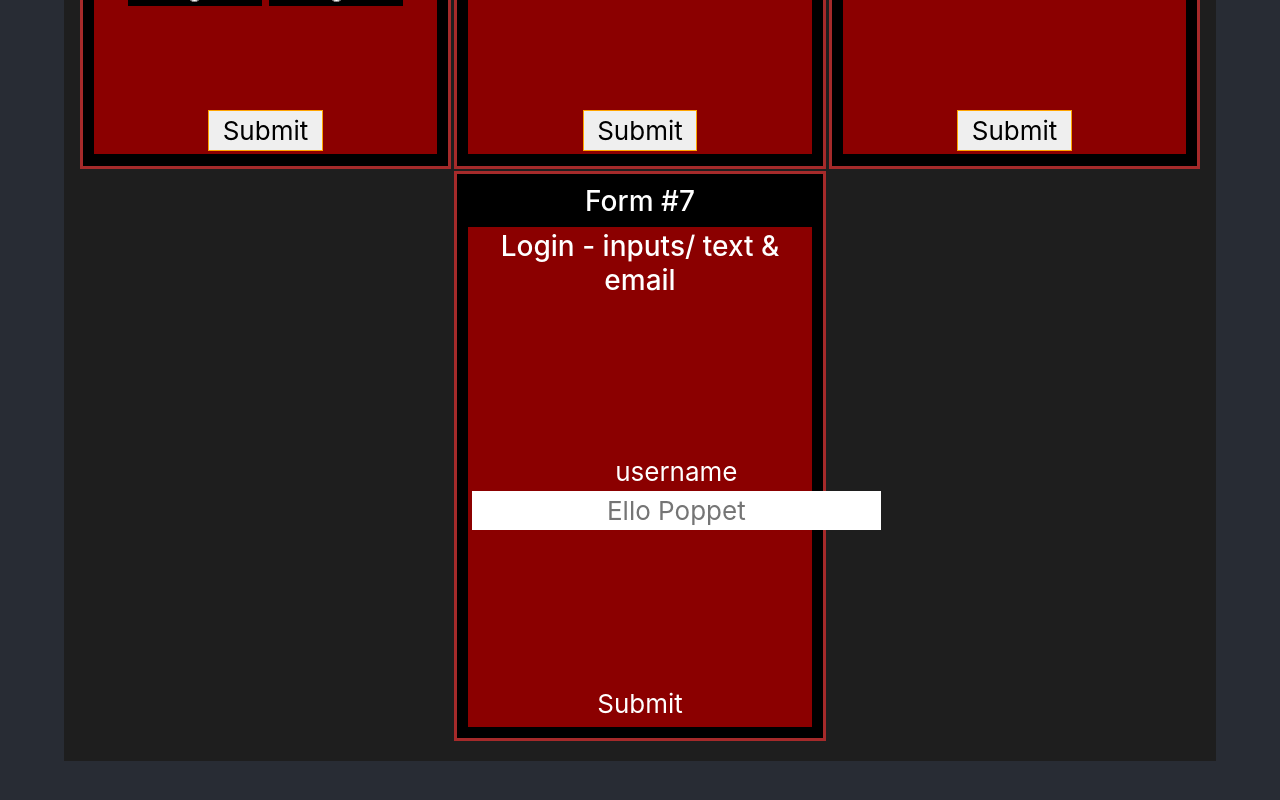
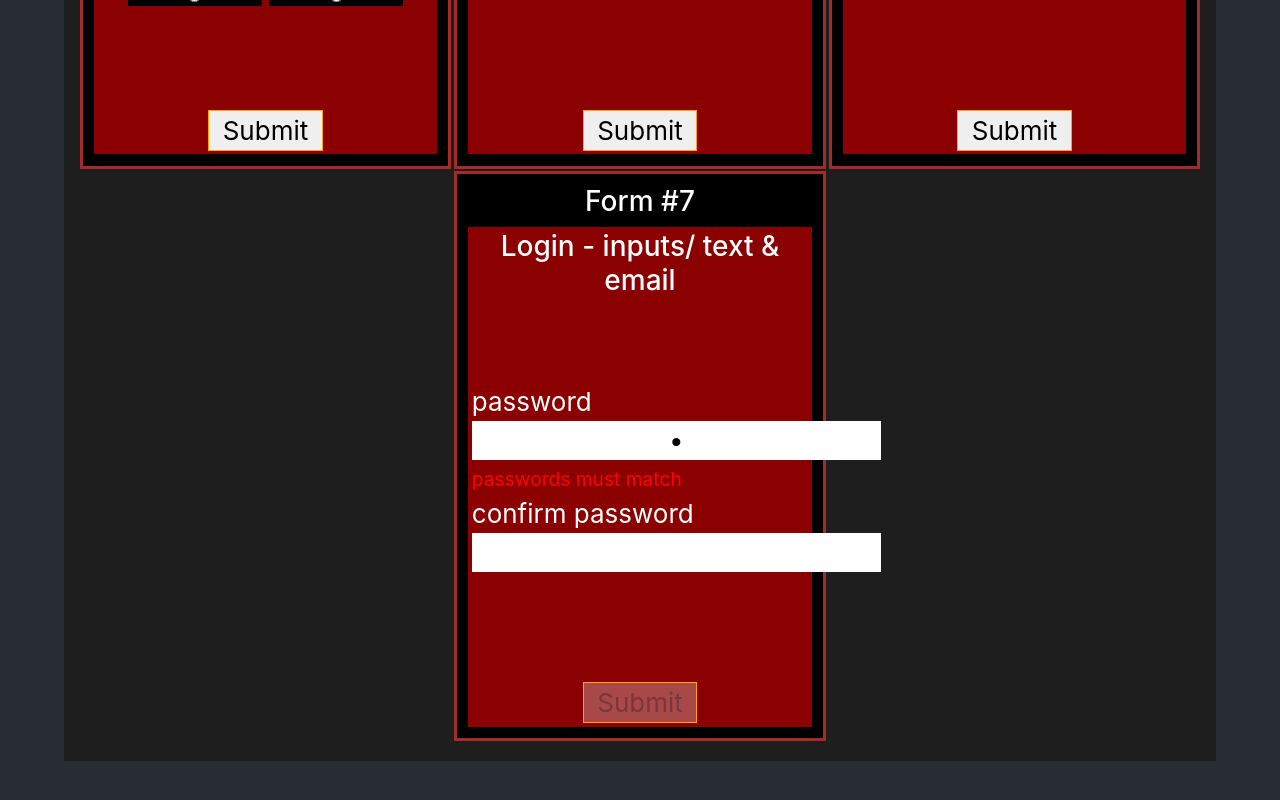
Before and after one commit to DustinThewind505/login-practice, a React (Create React App) app in the folder react-practice/: page /page3/default in a window 1280 px wide. Shown: the part 2086-2886 px from the top of the page. Built offline with nearby package versions, Linux system fonts and the light colour scheme.

Commit message:
matching passwords

```diff
--- a/react-practice/src/App.css
+++ b/react-practice/src/App.css
@@ -1,3 +1,18 @@
+label {
+  margin: 0 auto;
+  display: flex;
+  flex-direction: column;
+  align-items: flex-start;
+  position: relative;
+  padding-bottom: 10%;
+}
+
+small {
+  position: absolute;
+  bottom: 0;
+  left: 0;
+}
+
 .forms-app {
   display: flex;
   flex-direction: column;
--- a/react-practice/src/components/PAGE3/default/forms/login.js
+++ b/react-practice/src/components/PAGE3/default/forms/login.js
@@ -1,26 +1,82 @@
-import React from 'react';
+import React, { useEffect, useState } from 'react';
 
 
 
 
-function LoginForm(props){
+function LoginForm(props) {
+    // ========== STATE ==========
+    const [disableButton, setDisableButton] = useState(false)
+
+    const [formData, setFormData] = useState({
+        password1: "a",
+        password2: ""
+    })
+
+
+
+    // ========== FUNCTIONS ==========
+    const handleChange = e => {
+        const newFormState = {
+            ...formData,
+            [e.target.name]: e.target.value
+        }
+
+        setFormData(newFormState)
+    }
+
+    const handleSubmit = e => {
+        e.preventDefault();
+
+        props.setDisplayForm(formData)
+
+        // const small = document.querySelector('small')
+
+        // small.innerText = "Error Message"
+
+        setFormData({
+            password1: "",
+            password2: ""
+        })
+    }
+
+    useEffect(() => {
+        if(formData.password1 !== formData.password2){
+            setDisableButton(true)
+
+            const small = document.querySelector('small')
+            small.innerText = "passwords must match"
+
+        } else {
+            setDisableButton(false)
+            const small = document.querySelector('small')
+            small.innerText = ""
+        }
+    }, [formData])
 
 
 
 
 
-    return(
+    // ========== COMPONENT ==========
+    return (
         <>
             <div className='form-container'>
                 <h3>Form #7</h3>
-        <form>
+                <form onSubmit={handleSubmit}>
                     <h3>Login - inputs/ text & email</h3>
                     <section className='form-body'>
-        <label>username
-            <input type='text' placeholder='Ello Poppet' />
+                        <label>password
+                            <input type='password' name='password1' value={formData.password1} onChange={handleChange} required/>
+                            <small className='error'></small>
+                        </label>
+                        <label>confirm password
+                            <input type='password' name='password2' value={formData.password2} onChange={handleChange} required/>
+                            <small></small>
                         </label>
                     </section>
-            <footer type='submit'>Submit</footer>
+                    <footer>
+                        <button type='submit' disabled={disableButton}>Submit</button>
+                    </footer>
                 </form>
             </div>
         </>
--- a/react-practice/src/components/PAGE3/default/forms/number.js
+++ b/react-practice/src/components/PAGE3/default/forms/number.js
@@ -32,13 +32,13 @@ function NumberInputForm(props) {
 
 
 
-
+    // ========== COMPONENT ==========
     return (
         <div className='form-container'>
             <h3>Form #3</h3>
             <p>Number: {formData.number}</p>
             <form onSubmit={handleSubmit}>
-                <h3>NForm #3 - input/number</h3>
+                <h3>Form #3 - input/number</h3>
                 <section className='form-body'>
                     <label>number
                         <input type='number' name='number' value={formData.number} onChange={handleChange} required />
--- a/react-practice/src/index.css
+++ b/react-practice/src/index.css
@@ -33,13 +33,6 @@ body {
     sans-serif;
   -webkit-font-smoothing: antialiased;
   -moz-osx-font-smoothing: grayscale;
-}
-
-label {
-  margin: 0 auto;
-  display: flex;
-  flex-direction: column;
-  align-items: flex-start;
 }
 
 button {
```
Lines whose indentation alone changed are shown as unchanged.
